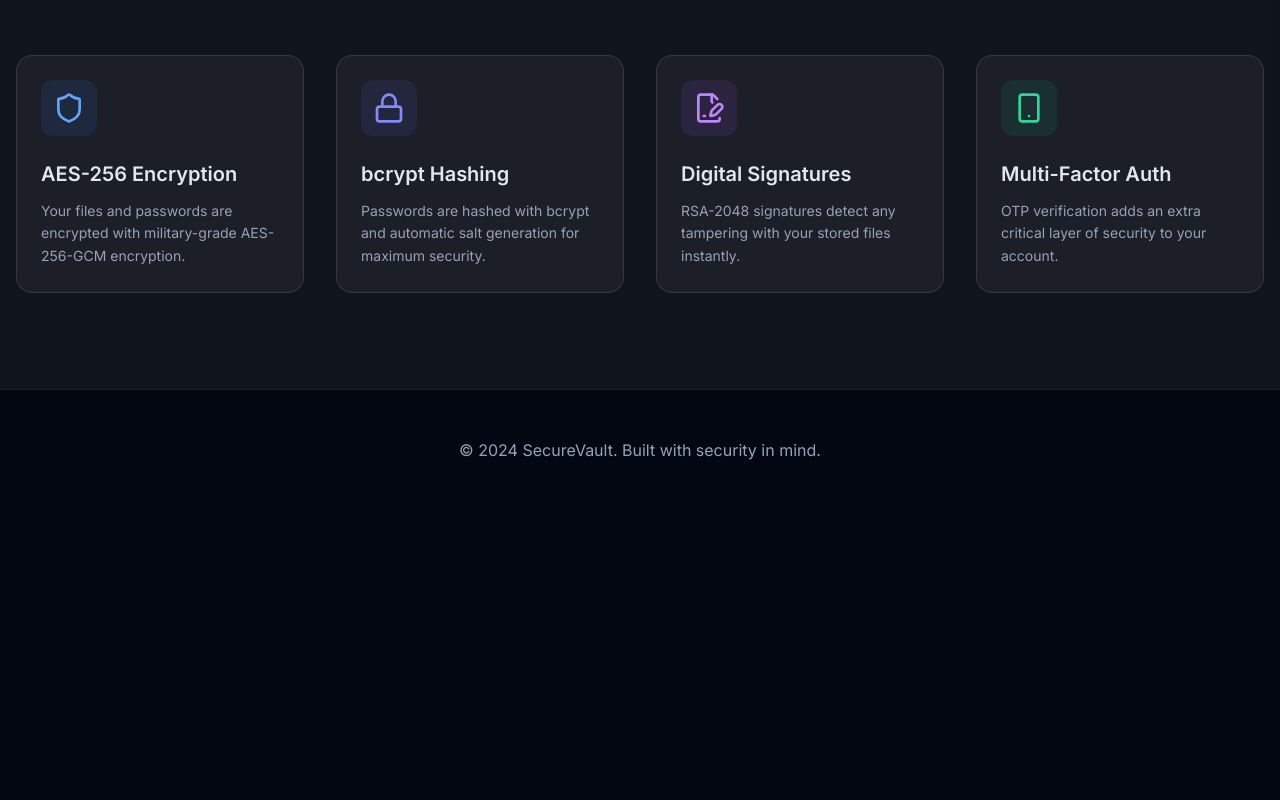
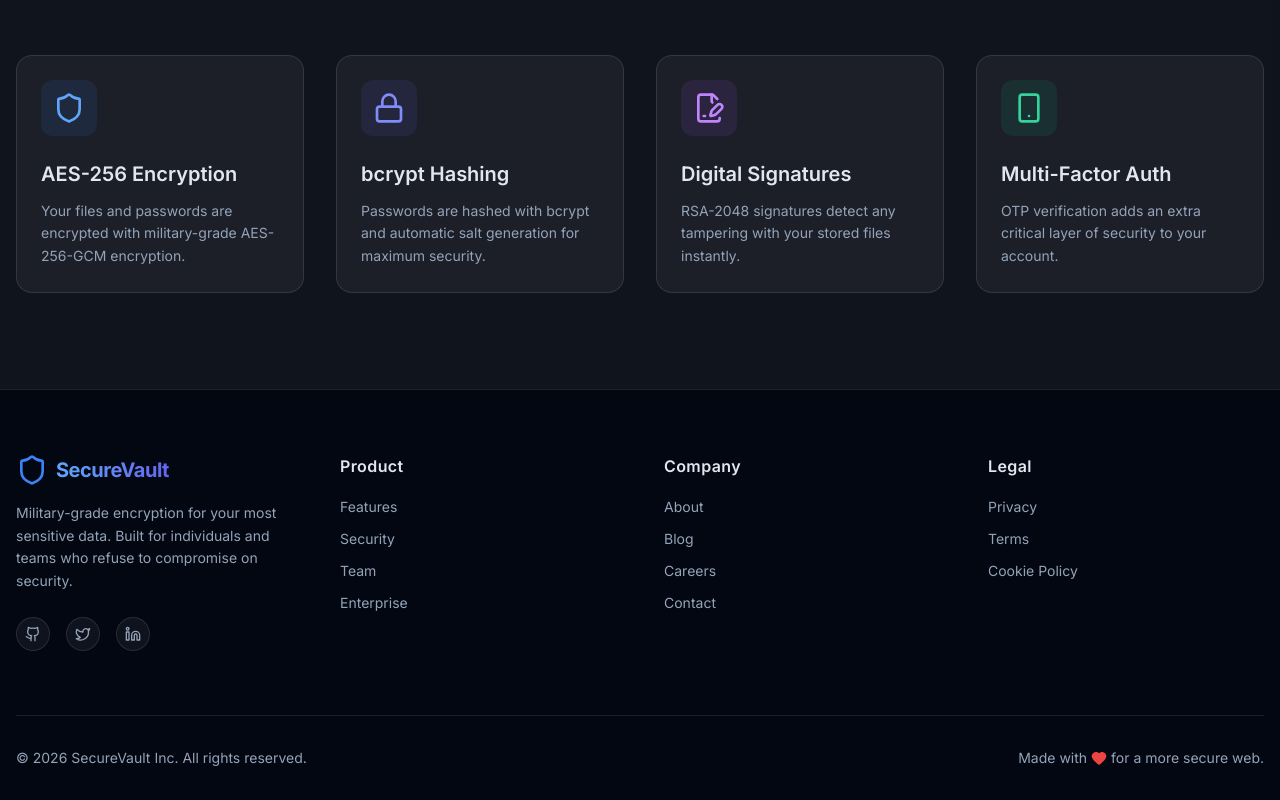
Before and after one commit to akshayks13/SecureVault, a Next.js app in the folder frontend/: page / in a window 1280 px wide. Shown: the part 1024-1824 px from the top of the page. Before the commit the page ends 1534 px from the top, so only its background shows below. Built offline with nearby package versions, Linux system fonts and the light colour scheme; no server answers.

Commit message:
add footer

```diff
--- a/frontend/src/app/page.js
+++ b/frontend/src/app/page.js
@@ -2,6 +2,7 @@
 
 import Link from 'next/link';
 import Navbar from '@/components/Navbar';
+import Footer from '@/components/Footer';
 import { useAuth } from '@/context/AuthContext';
 import { Shield, Lock, FileSignature, Smartphone, ArrowRight, CheckCircle2 } from 'lucide-react';
 import { motion } from 'framer-motion';
@@ -32,7 +33,7 @@ export default function Home() {
   };
 
   return (
-    <main className="min-h-screen bg-background text-foreground overflow-hidden">
+    <main className="min-h-screen bg-background text-foreground overflow-x-hidden">
       <Navbar />
 
       {/* Hero Section */}
@@ -144,13 +145,7 @@ export default function Home() {
       </section>
 
       {/* Footer */}
-      <footer className="border-t border-white/10 py-12 text-center text-muted-foreground">
-        <div className="container mx-auto px-4">
-          <p className="flex items-center justify-center gap-2">
-            © 2024 SecureVault. Built with security in mind.
-          </p>
-        </div>
-      </footer>
+      <Footer />
     </main>
   );
 }
--- /dev/null
+++ b/frontend/src/components/Footer.js
@@ -0,0 +1,96 @@
+'use client';
+
+import Link from 'next/link';
+import { Shield, Github, Twitter, Linkedin, Heart } from 'lucide-react';
+
+export default function Footer() {
+    const currentYear = new Date().getFullYear();
+
+    const footerLinks = {
+        Product: [
+            { name: 'Features', href: '#' },
+            { name: 'Security', href: '#' },
+            { name: 'Team', href: '#' },
+            { name: 'Enterprise', href: '#' },
+        ],
+        Company: [
+            { name: 'About', href: '#' },
+            { name: 'Blog', href: '#' },
+            { name: 'Careers', href: '#' },
+            { name: 'Contact', href: '#' },
+        ],
+        Legal: [
+            { name: 'Privacy', href: '#' },
+            { name: 'Terms', href: '#' },
+            { name: 'Cookie Policy', href: '#' },
+        ]
+    };
+
+    return (
+        <footer className="border-t border-white/10 bg-background pt-16 pb-8">
+            <div className="container mx-auto px-4">
+                <div className="grid grid-cols-1 md:grid-cols-2 lg:grid-cols-4 gap-12 mb-16">
+                    {/* Brand Column */}
+                    <div className="space-y-4">
+                        <Link href="/" className="flex items-center gap-2 font-bold text-xl tracking-tight">
+                            <Shield className="w-8 h-8 text-blue-500" />
+                            <span className="bg-gradient-to-r from-blue-400 to-indigo-500 bg-clip-text text-transparent">
+                                SecureVault
+                            </span>
+                        </Link>
+                        <p className="text-muted-foreground text-sm leading-relaxed max-w-xs">
+                            Military-grade encryption for your most sensitive data.
+                            Built for individuals and teams who refuse to compromise on security.
+                        </p>
+                        <div className="flex gap-4 pt-2">
+                            <SocialLink href="#" icon={Github} label="GitHub" />
+                            <SocialLink href="#" icon={Twitter} label="Twitter" />
+                            <SocialLink href="#" icon={Linkedin} label="LinkedIn" />
+                        </div>
+                    </div>
+
+                    {/* Links Columns */}
+                    {Object.entries(footerLinks).map(([category, links]) => (
+                        <div key={category} className="space-y-4">
+                            <h3 className="font-semibold text-foreground tracking-wide">{category}</h3>
+                            <ul className="space-y-2">
+                                {links.map((link) => (
+                                    <li key={link.name}>
+                                        <Link
+                                            href={link.href}
+                                            className="text-sm text-muted-foreground hover:text-blue-400 transition-colors"
+                                        >
+                                            {link.name}
+                                        </Link>
+                                    </li>
+                                ))}
+                            </ul>
+                        </div>
+                    ))}
+                </div>
+
+                {/* Bottom Bar */}
+                <div className="border-t border-white/10 pt-8 flex flex-col md:flex-row items-center justify-between gap-4 text-sm text-muted-foreground">
+                    <p>© {currentYear} SecureVault Inc. All rights reserved.</p>
+                    <div className="flex items-center gap-1">
+                        <span>Made with</span>
+                        <Heart className="w-4 h-4 text-red-500 fill-red-500" />
+                        <span>for a more secure web.</span>
+                    </div>
+                </div>
+            </div>
+        </footer>
+    );
+}
+
+function SocialLink({ href, icon: Icon, label }) {
+    return (
+        <a
+            href={href}
+            aria-label={label}
+            className="p-2 rounded-full bg-white/5 hover:bg-blue-500/10 hover:text-blue-400 text-muted-foreground transition-all border border-white/10 hover:border-blue-500/50"
+        >
+            <Icon className="w-4 h-4" />
+        </a>
+    );
+}
--- a/frontend/src/components/Navbar.js
+++ b/frontend/src/components/Navbar.js
@@ -1,7 +1,6 @@
 'use client';
 
 import Link from 'next/link';
-import Image from 'next/image';
 import { usePathname, useRouter } from 'next/navigation';
 import { useAuth } from '@/context/AuthContext';
 import { LogOut, User, Activity, Shield, Users, FileText, Lock, StickyNote } from 'lucide-react';
@@ -42,7 +41,7 @@ export default function Navbar() {
         >
             <div className="container mx-auto px-4 h-16 flex items-center justify-between">
                 <Link href="/" className="flex items-center gap-2 font-bold text-xl tracking-tight hover:opacity-80 transition-opacity">
-                    <Image src="/logo.png" alt="SecureVault" width={32} height={32} className="w-8 h-8" />
+                    <Shield className="w-8 h-8 text-blue-500" />
                     <span className="bg-gradient-to-r from-blue-400 to-indigo-500 bg-clip-text text-transparent">
                         SecureVault
                     </span>
```
